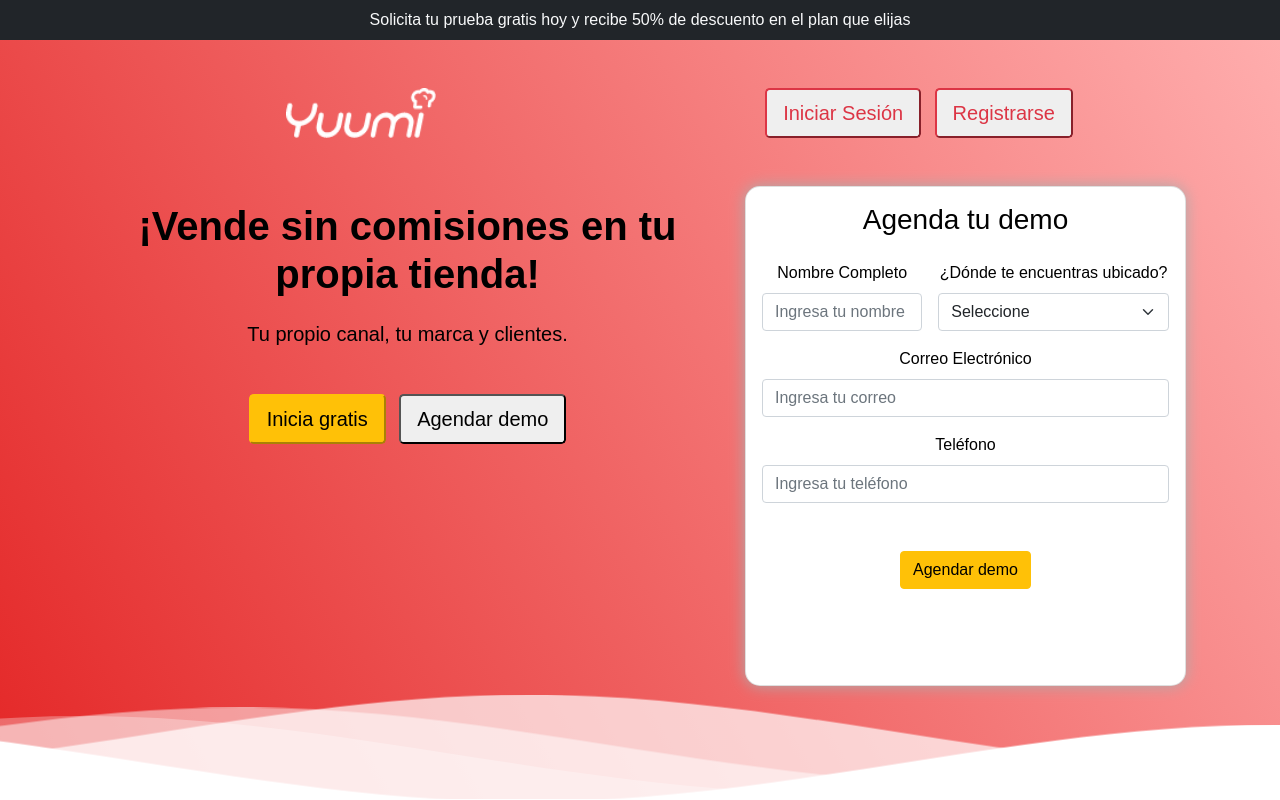
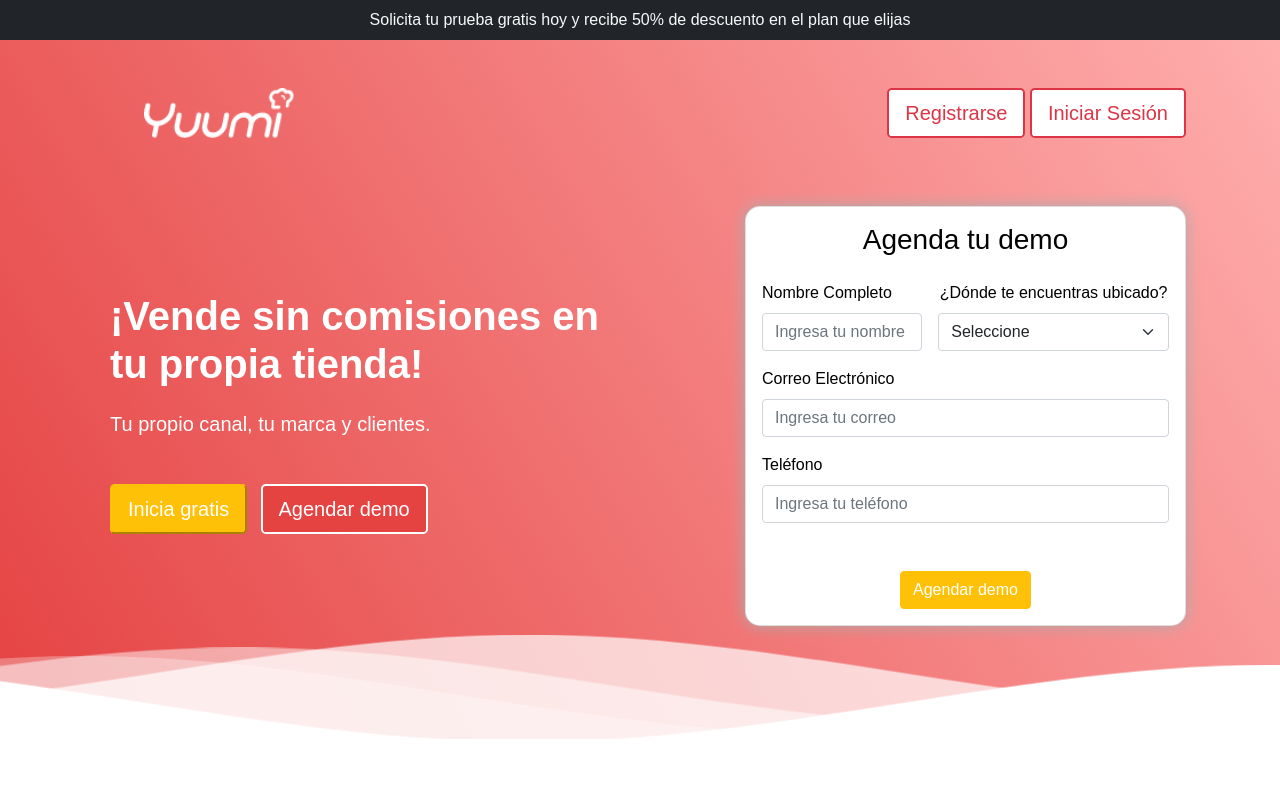
Before and after one commit to RafOs14/Yummi_Web, a plain HTML site: page index.html in a window 1280 px wide. Shown: the top 800 px of the page. Drawn offline with nearby package versions, Linux system fonts and the light colour scheme.

Commit message:
Update style.css

```diff
--- a/styles/style.css
+++ b/styles/style.css
@@ -1,12 +1,10 @@
 @import url(//fonts.googleapis.com/css?family=Lato:300:400);
-
-/* body */
 
 *{
     margin: 0;
     padding: 0;
     font-family: Arial, Helvetica, sans-serif;
-    color: #000;
+    /* color: #000; */
 }
 
 .subs{
@@ -17,6 +15,61 @@
     margin: 0 47% 0 47%;
 }
 
+/* #btn-back-to-top {
+    position: fixed;
+    bottom: 20px;
+    right: 20px;
+    display: none;
+  }  */
+
+/*Main*/
+
+.mainContainer{
+    display: flex;
+    flex-direction: column;
+}
+
+.imgLogo {
+display: flex;
+margin-left: 50px;
+margin-bottom: 20px;
+
+}
+
+.btnLogo{
+    flex-direction: row-reverse;
+    display: flex;
+}
+
+.btn-warning{
+    color: #ffff !important;
+}
+
+.button1 {
+    background-color: white;
+    color: rgb(229, 66, 66);
+    border: 2px solid #000000; /* Green */
+    font-size: 16px;
+    justify-content: space-between;
+}
+
+.button2 {
+    background-color: rgb(229, 66, 66);
+    color: white;
+    border: 2px solid white; /* Green */
+    font-size: 16px;
+}
+
+.button1 a {
+  text-decoration: none;
+  color: rgb(229, 66, 66);
+}
+
+.formContainer{
+  text-align: left;
+}
+
+
 #line{
     border-top: 3px solid rgb(114, 114, 114);
     border-color: rgb(114, 114, 114);
@@ -24,20 +77,17 @@
     margin-bottom: 40px;
 }
 
-/* Main */
-
 .cardsideform{
-    height: 500px;
+    text-align: left;
 }
 
 #cardform {
     box-shadow: rgb(172, 172, 172) 0px 0px 15px;
-    height: 500px;
     border-radius: 15px;
+    color: #000000;
 }
+/*Fin de main */
 
-
-/*Fin de main */
 
 /* Beneficios */
 
@@ -59,7 +109,6 @@
     transform: rotate(90deg);
     display: block;
 }
-
 /* Fin de beneficios */
 
 
@@ -78,17 +127,14 @@
 /* Fin de Casos de exito */
 
 /* Obtener */
-
 #cardobtener{
     height: 350px;
     border-radius: 20px 20px 5px 5px;
     box-shadow: rgb(172, 172, 172) 0px 0px 10px;
 }
-
 /* Fin de obtener */
 
 /* Venta */
-
 #venta{
     background-image: url("../assets/Clip.png");
 }
@@ -96,11 +142,9 @@
 .cardventa {
     background-color: transparent;
 }
-
 /* Fin de venta */
 
 /*Precios*/
-
 .startercard {
     height: 1400px;
 }
@@ -150,9 +194,10 @@
 
 /* Fin de precios */
 
+/*Footer*/
+
 #footer{
     padding: 10px;
-   /* box-shadow: 0px 0px 10px #666666;*/
     width: 100%;
     overflow: hidden;
     margin: auto;
@@ -164,12 +209,14 @@
     font-weight: 200;
 }
 
-/*Waves*/
+/* Fin de footer */
+
+/*Efecto Waves en main*/
 
  .header {
   position:relative;
   text-align:center;
-  background: linear-gradient(60deg, rgb(228, 39, 39) 0%, rgb(255, 175, 175) 100%);
+  background: linear-gradient(60deg, rgb(229, 66, 66) 0%, rgb(255, 175, 175) 100%);
   color:white;
  }
  .logo {
@@ -180,7 +227,7 @@
   vertical-align: middle;
  }
  .inner-header {
-  height:65vh;
+  height:85vh;
   width:100%;
   margin: 0;
   padding: 0;
@@ -243,6 +290,13 @@
    height:30vh;
   }
 
+
+
  }
-
-/*Fin Waves*/
+ @media (min-width: 1000px) {
+    .cardsideform{
+        margin-top: 70px;
+        margin-right: 70px;
+    }
+}
+/*Fin Waves en main*/
```
